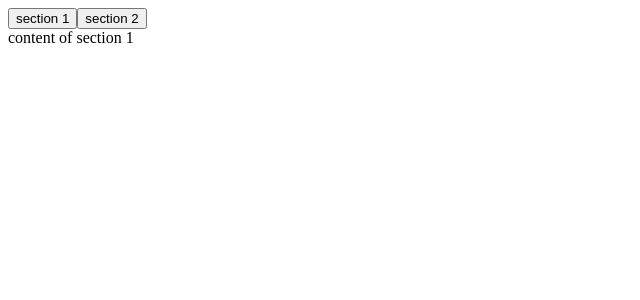
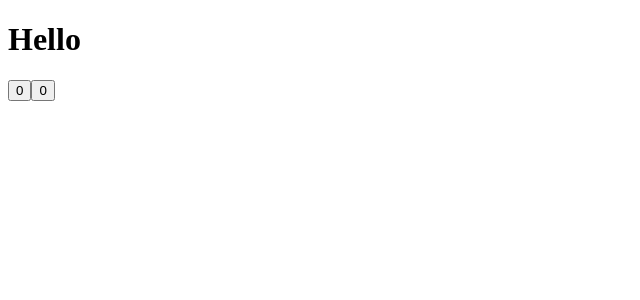
Before and after one commit to simyeongryu/nc-react-hooks, a React (Create React App) app: page / in a window 1280 px wide. Shown: the top 300 px of the page, without its empty margins (0-640 px from the left). Built offline with nearby package versions, Linux system fonts and the light colour scheme.

Commit message:
useEffect

```diff
--- a/src/App.js
+++ b/src/App.js
@@ -1,34 +1,23 @@
-import React, { useState } from "react";
-
-// API로부터 정보를 받았다고 가정
-const content = [
-  {
-    tab: "section 1",
-    content: "content of section 1"
-  },
-  {
-    tab: "section 2",
-    content: "content of section 2"
-  }
-];
-
-const useTabs = (initialTab, allTabs) => {
-  const [currentIndex, setCurrentIndex] = useState(initialTab);
-  return {
-    currentItem: allTabs[currentIndex],
-    changeItem: setCurrentIndex
-  };
-};
+import React, { useState, useEffect } from "react";
 
 const App = () => {
-  const { currentItem, changeItem } = useTabs(0, content);
+  const sayHello = () => console.log("hello");
+  const [number, setNumber] = useState(0);
+  const [aNumber, setAnumber] = useState(0);
+
+  /**
+   * useEffect()
+   * componentDidMount, componentWillUnmount, componentDidUpdate 를 합쳐놓은 함수
+   */
+  useEffect(sayHello); // 마운트 될 때, state가 변하면 실행
+  // useEffect(sayHello, []); // 마운트 될 때만 실행
+  // useEffect(sayHello, [number]); // 마운트 될 때, state 중 number가 변할 때 해당 함수 새로 시작
 
   return (
     <div>
-      {content.map((section, i) => (
-        <button onClick={() => changeItem(i)}>{section.tab}</button>
-      ))}
-      <div>{currentItem.content}</div>
+      <h1>Hello</h1>
+      <button onClick={() => setNumber(number + 1)}>{number}</button>
+      <button onClick={() => setAnumber(aNumber + 1)}>{aNumber}</button>
     </div>
   );
 };
```
Also changed, not shown: 1 other file (tests, documents, lock files or other folders).
